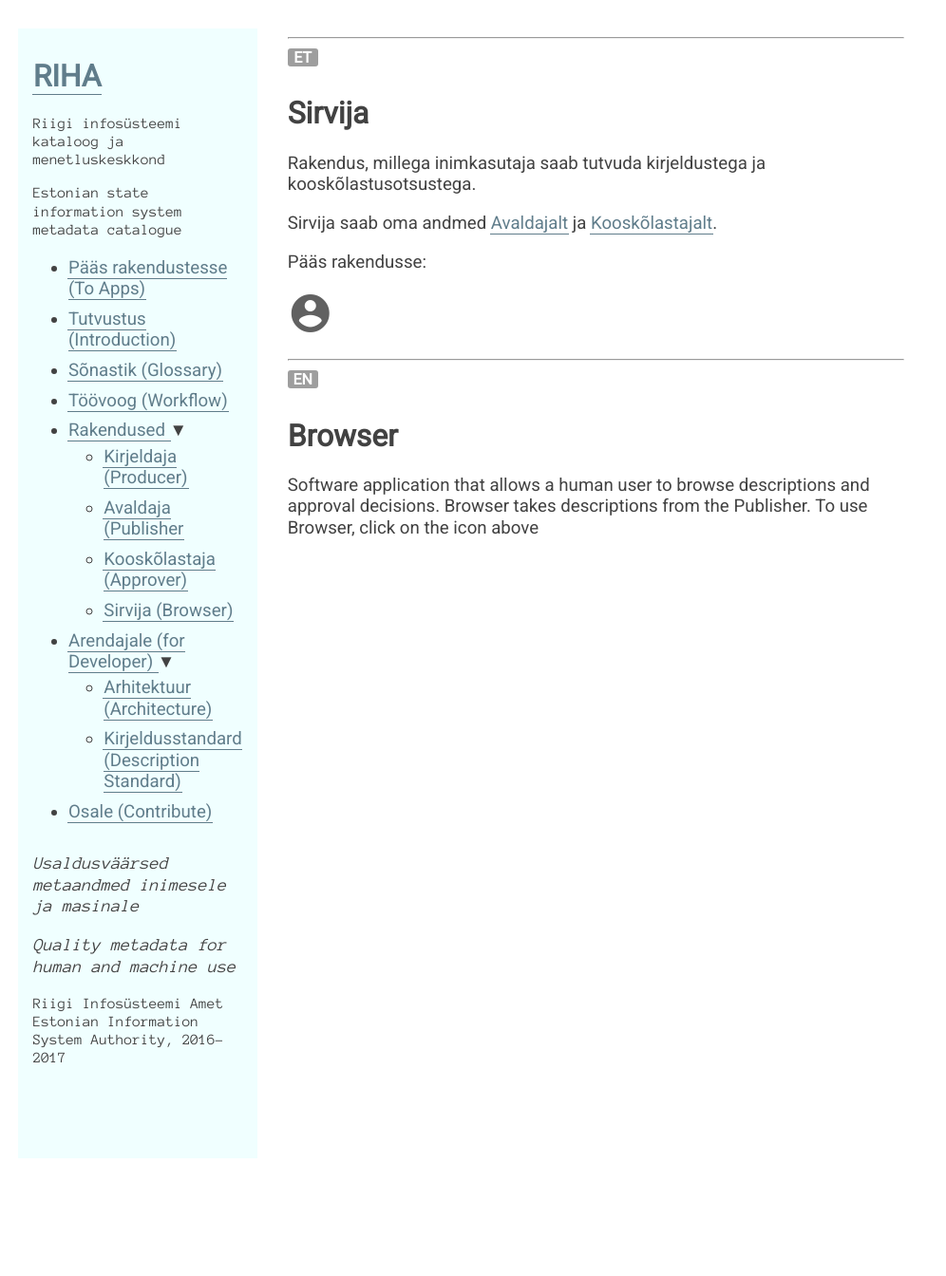
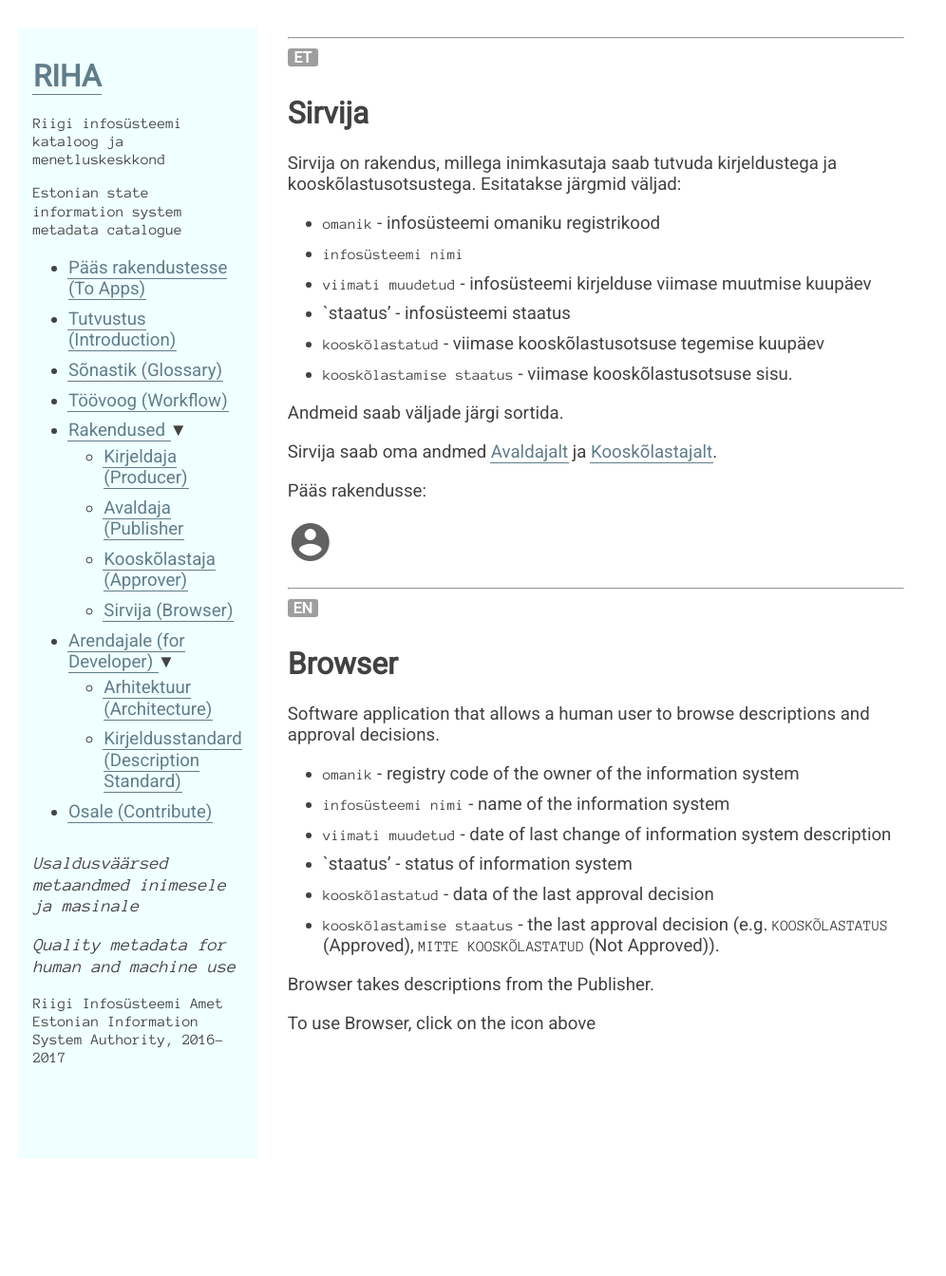
Before and after one commit to e-gov/RIHA-Index, a Jekyll site: the page built from Sirvija.md, in a window 1280 px wide. Shown: the whole page at 95% size, without its empty margins (0-996 px from the left). Built offline with Jekyll 4.4.1, drawn with Linux system fonts in a browser that asks for light colours.

Commit message:
Update Sirvija.md

```diff
--- a/Sirvija.md
+++ b/Sirvija.md
@@ -12,7 +12,16 @@ nr: 5
 
 # Sirvija
 
-Rakendus, millega inimkasutaja saab tutvuda kirjeldustega ja kooskõlastusotsustega.
+Sirvija on rakendus, millega inimkasutaja saab tutvuda kirjeldustega ja kooskõlastusotsustega. Esitatakse järgmid väljad:
+
+- `omanik` - infosüsteemi omaniku registrikood
+- `infosüsteemi nimi`
+- `viimati muudetud` - infosüsteemi kirjelduse viimase muutmise kuupäev
+- `staatus' - infosüsteemi staatus
+- `kooskõlastatud` - viimase kooskõlastusotsuse tegemise kuupäev
+- `kooskõlastamise staatus` - viimase kooskõlastusotsuse sisu.
+
+Andmeid saab väljade järgi sortida.
 
 Sirvija saab oma andmed [Avaldajalt](Avaldaja) ja [Kooskõlastajalt](Kooskõlastaja).
 
@@ -26,5 +35,15 @@ Pääs rakendusse:
 
 # Browser
 
-Software application that allows a human user to browse descriptions and approval decisions. Browser takes descriptions from the Publisher.
+Software application that allows a human user to browse descriptions and approval decisions.
+
+- `omanik` - registry code of the owner of the information system
+- `infosüsteemi nimi` - name of the information system
+- `viimati muudetud` - date of last change of information system description
+- `staatus' - status of information system
+- `kooskõlastatud` - data of the last approval decision
+- `kooskõlastamise staatus` - the last approval decision (e.g. `KOOSKÕLASTATUS` (Approved), `MITTE KOOSKÕLASTATUD` (Not Approved)).
+
+Browser takes descriptions from the Publisher.
+
 To use Browser, click on the icon above
```
